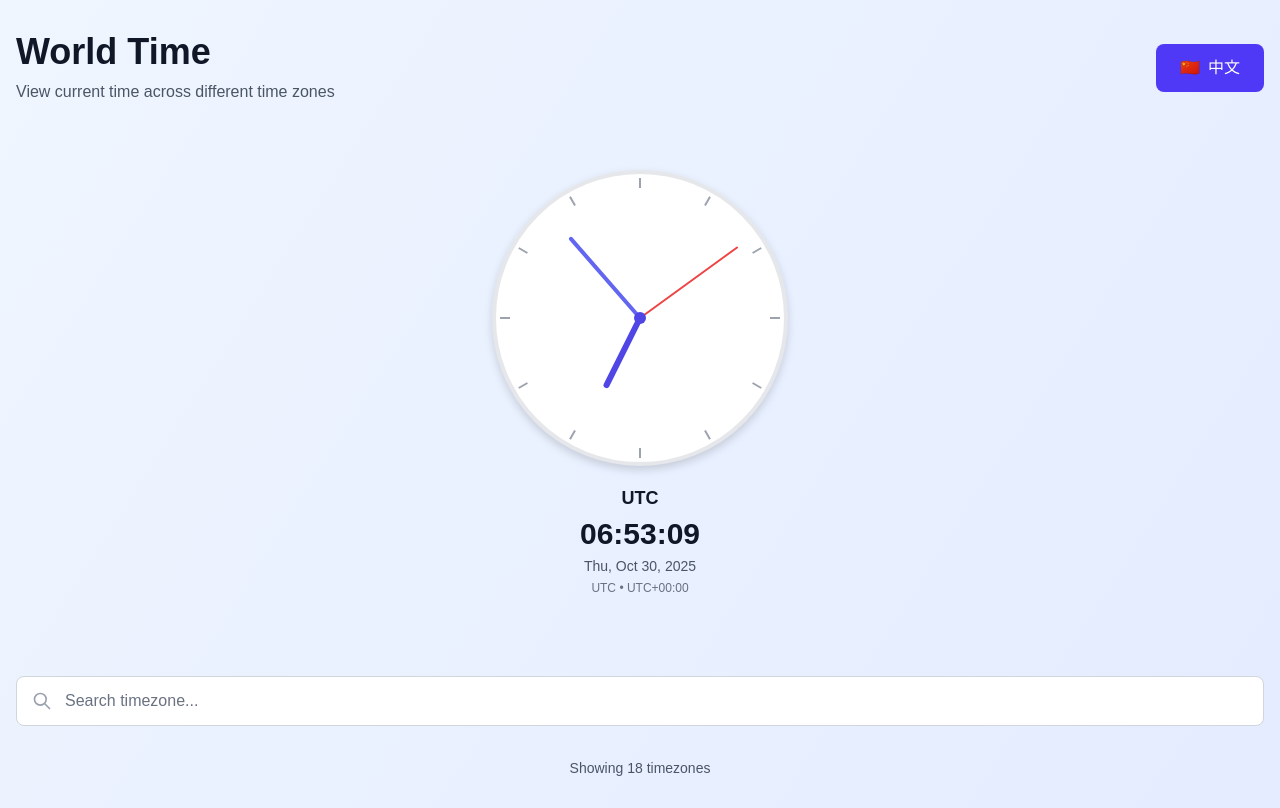
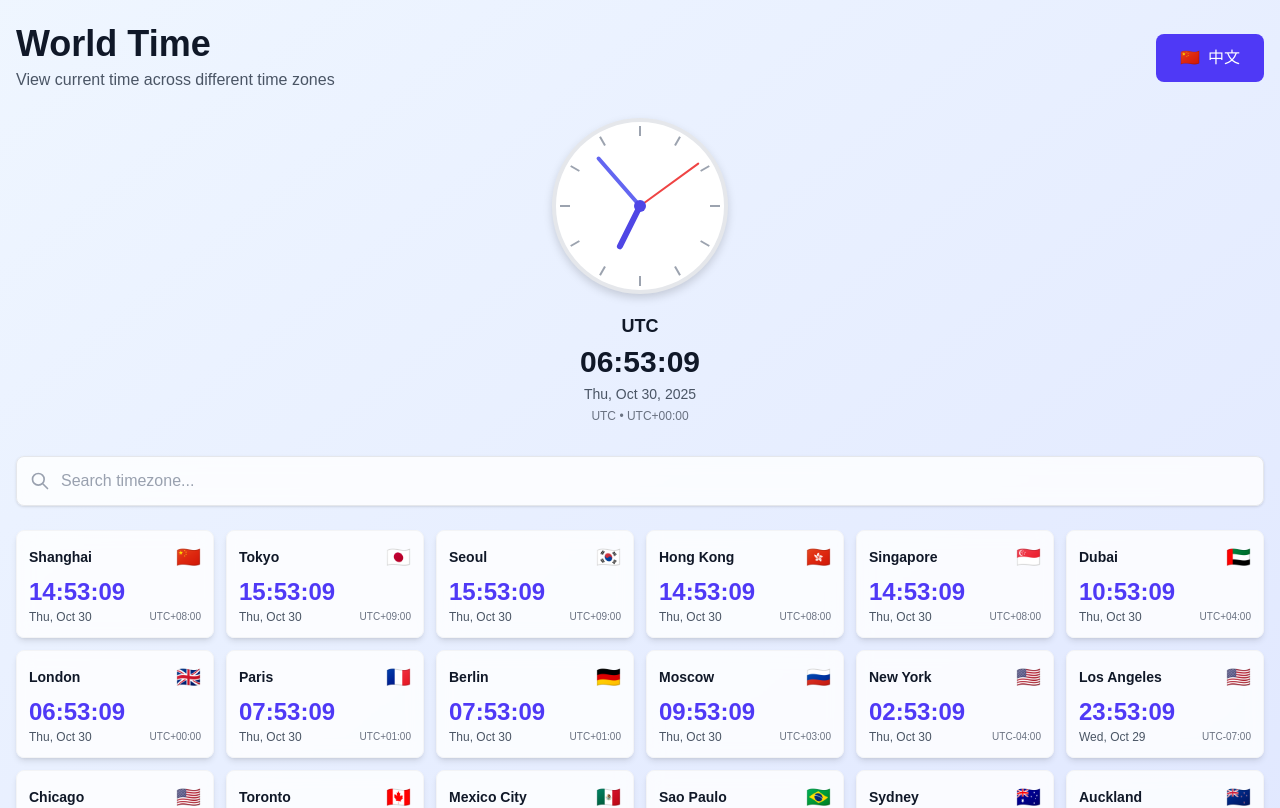
Before and after one commit to ideaprobe/world-time, a Next.js app: page /en in a window 1280 px wide. Shown: the top 808 px of the page. Built offline with nearby package versions, Linux system fonts and the light colour scheme.

Commit message:
feat(ui): 通过响应式设计和时区选择增强世界时钟应用

```diff
--- a/app/[locale]/page.tsx
+++ b/app/[locale]/page.tsx
@@ -1,3 +1,6 @@
+'use client';
+
+import { useState } from 'react';
 import { useTranslations } from 'next-intl';
 import WorldClock from '@/components/WorldClock';
 import LanguageSwitcher from '@/components/LanguageSwitcher';
@@ -5,32 +8,42 @@ import AnalogClock from '@/components/AnalogClock';
 
 export default function Home() {
   const t = useTranslations();
+  // 初始化为本地时区
+  const [selectedTimezone, setSelectedTimezone] = useState<string>(() => {
+    if (typeof window !== 'undefined') {
+      return Intl.DateTimeFormat().resolvedOptions().timeZone;
+    }
+    return 'UTC';
+  });
 
   return (
     <div className="min-h-screen bg-linear-to-br from-blue-50 to-indigo-100 dark:from-gray-900 dark:to-gray-800">
-      <div className="container mx-auto px-4 py-8">
-        <header className="flex justify-between items-center mb-8 gap-2">
+      <div className="container mx-auto px-3 sm:px-4 py-4 sm:py-6">
+        <header className="flex justify-between items-center mb-4 sm:mb-6 gap-2">
           <div className='flex-1'>
-            <h1 className="text-4xl font-bold text-gray-900 dark:text-white mb-2">
+            <h1 className="text-2xl sm:text-3xl lg:text-4xl font-bold text-gray-900 dark:text-white mb-1">
               {t('title')}
             </h1>
-            <p className="text-gray-600 dark:text-gray-300">
+            <p className="text-sm sm:text-base text-gray-600 dark:text-gray-300">
               {t('description')}
             </p>
           </div>
           <LanguageSwitcher />
         </header>
 
-        {/* 圆形时钟 - 显示本地时区 */}
-        <div className="flex justify-center mb-12">
-          <div className="rounded-3xl p-8">
-            <AnalogClock timezone={Intl.DateTimeFormat().resolvedOptions().timeZone} />
+        {/* 圆形时钟 - 显示选中的时区 */}
+        {selectedTimezone && (
+          <div className="flex justify-center mb-6 sm:mb-8">
+            <AnalogClock timezone={selectedTimezone} size={180} />
           </div>
-        </div>
+        )}
 
-        <WorldClock />
+        <WorldClock
+          onTimezoneSelect={setSelectedTimezone}
+          selectedTimezone={selectedTimezone}
+        />
 
-        <footer className="mt-16 text-center text-gray-600 dark:text-gray-400">
+        <footer className="mt-8 sm:mt-12 text-center text-xs sm:text-sm text-gray-600 dark:text-gray-400">
           <p>{t('footer')}</p>
         </footer>
       </div>
--- a/components/TimeZoneCard.tsx
+++ b/components/TimeZoneCard.tsx
@@ -11,9 +11,11 @@ interface TimeZoneCardProps {
   timezone: string;
   flag: string;
   offset: string;
+  isSelected?: boolean;
+  onClick?: () => void;
 }
 
-export default function TimeZoneCard({ city, timezone, flag, offset }: TimeZoneCardProps) {
+export default function TimeZoneCard({ city, timezone, flag, offset, isSelected = false, onClick }: TimeZoneCardProps) {
   const locale = useLocale();
   const timestamp = useClock(1000);
   const timeInZone = useTimezone(timezone, timestamp);
@@ -22,19 +24,23 @@ export default function TimeZoneCard({ city, timezone, flag, offset }: TimeZoneC
   if (!timeInZone) {
     return (
       <motion.div
-        initial={{ opacity: 0, y: 20 }}
-        animate={{ opacity: 1, y: 0 }}
-        transition={{ duration: 0.5 }}
-        className="bg-white dark:bg-gray-800 rounded-2xl shadow-lg p-6"
+        initial={{ opacity: 0, scale: 0.95 }}
+        animate={{ opacity: 1, scale: 1 }}
+        transition={{ duration: 0.3 }}
+        onClick={onClick}
+        className={`backdrop-blur-sm rounded-lg p-2 sm:p-3 border transition-all ${
+          isSelected
+            ? 'bg-indigo-50/90 dark:bg-indigo-900/30 border-indigo-300 dark:border-indigo-600 shadow-lg shadow-indigo-200/50 dark:shadow-indigo-900/50'
+            : 'bg-white/80 dark:bg-gray-800/80 border-gray-100 dark:border-gray-700 shadow-md'
+        }`}
       >
-        <div className="flex items-center justify-between mb-4">
-          <div className="h-6 w-24 bg-gray-200 dark:bg-gray-700 rounded animate-pulse" />
-          <span className="text-3xl">{flag}</span>
+        <div className="flex items-center justify-between mb-1.5">
+          <div className="h-3 w-16 bg-gray-200 dark:bg-gray-700 rounded animate-pulse" />
+          <span className="text-lg sm:text-xl">{flag}</span>
         </div>
-        <div className="space-y-2">
-          <div className="h-10 w-32 bg-gray-200 dark:bg-gray-700 rounded animate-pulse" />
-          <div className="h-4 w-40 bg-gray-200 dark:bg-gray-700 rounded animate-pulse" />
-          <div className="h-3 w-24 bg-gray-200 dark:bg-gray-700 rounded animate-pulse" />
+        <div className="space-y-1">
+          <div className="h-6 w-20 bg-gray-200 dark:bg-gray-700 rounded animate-pulse" />
+          <div className="h-2.5 w-24 bg-gray-200 dark:bg-gray-700 rounded animate-pulse" />
         </div>
       </motion.div>
     );
@@ -42,31 +48,38 @@ export default function TimeZoneCard({ city, timezone, flag, offset }: TimeZoneC
 
   const dayjsLocale = locale === 'zh' ? 'zh-cn' : 'en';
   const time = timeInZone.format('HH:mm:ss');
-  const date = timeInZone.locale(dayjsLocale).format('ddd, MMM D, YYYY');
+  const date = timeInZone.locale(dayjsLocale).format('ddd, MMM D');
 
   return (
     <motion.div
-      initial={{ opacity: 0, y: 20 }}
-      animate={{ opacity: 1, y: 0 }}
-      transition={{ duration: 0.5 }}
-      className="bg-white dark:bg-gray-800 rounded-2xl shadow-lg p-6 hover:shadow-xl transition-shadow"
+      initial={{ opacity: 0, scale: 0.95 }}
+      animate={{ opacity: 1, scale: 1 }}
+      transition={{ duration: 0.3 }}
+      onClick={onClick}
+      className={`backdrop-blur-sm rounded-lg p-2 sm:p-3 border transition-all cursor-pointer group ${
+        isSelected
+          ? 'bg-indigo-50/90 dark:bg-indigo-900/30 border-indigo-300 dark:border-indigo-600 shadow-lg shadow-indigo-200/50 dark:shadow-indigo-900/50'
+          : 'bg-white/80 dark:bg-gray-800/80 border-gray-100 dark:border-gray-700 shadow-md hover:shadow-lg'
+      }`}
     >
-      <div className="flex items-center justify-between mb-4">
-        <h3 className="text-xl font-semibold text-gray-900 dark:text-white">
+      <div className="flex items-center justify-between mb-1.5">
+        <h3 className="text-xs sm:text-sm font-semibold text-gray-900 dark:text-white truncate flex-1 mr-1.5 group-hover:text-indigo-600 dark:group-hover:text-indigo-400 transition-colors">
           {city}
         </h3>
-        <span className="text-3xl">{flag}</span>
+        <span className="text-lg sm:text-xl shrink-0">{flag}</span>
       </div>
 
-      <div className="space-y-2">
-        <div className="text-4xl font-bold text-indigo-600 dark:text-indigo-400 font-mono">
+      <div className="space-y-0.5">
+        <div className="text-xl sm:text-2xl font-bold text-indigo-600 dark:text-indigo-400 font-mono tabular-nums leading-tight">
           {time}
         </div>
-        <div className="text-sm text-gray-600 dark:text-gray-400">
-          {date}
-        </div>
-        <div className="text-xs text-gray-500 dark:text-gray-500">
-          UTC{offset}
+        <div className="flex items-center justify-between text-[10px] sm:text-xs">
+          <span className="text-gray-600 dark:text-gray-400 truncate flex-1">
+            {date}
+          </span>
+          <span className="text-gray-500 dark:text-gray-500 text-[9px] sm:text-[10px] ml-1.5 shrink-0">
+            UTC{offset}
+          </span>
         </div>
       </div>
     </motion.div>
--- a/components/TimezoneSearch.tsx
+++ b/components/TimezoneSearch.tsx
@@ -60,10 +60,10 @@ export default function TimezoneSearch({ onSelect, selectedTimezones }: Timezone
           value={searchQuery}
           onChange={(e) => setSearchQuery(e.target.value)}
           placeholder={locale === 'zh' ? '搜索时区...' : 'Search timezone...'}
-          className="w-full px-4 py-3 pl-12 rounded-lg border border-gray-300 dark:border-gray-600 bg-white dark:bg-gray-800 text-gray-900 dark:text-white placeholder-gray-500 dark:placeholder-gray-400 focus:outline-none focus:ring-2 focus:ring-indigo-500 dark:focus:ring-indigo-400"
+          className="w-full px-4 py-2.5 sm:py-3 pl-11 rounded-lg border border-gray-200 dark:border-gray-700 bg-white/80 dark:bg-gray-800/80 backdrop-blur-sm text-gray-900 dark:text-white placeholder-gray-400 dark:placeholder-gray-500 focus:outline-none focus:ring-0 focus:ring-indigo-400 dark:focus:ring-indigo-500 focus:border-indigo-400 dark:focus:border-indigo-500 transition-all shadow-sm focus:shadow-md"
         />
         <svg
-          className="absolute left-4 top-1/2 -translate-y-1/2 w-5 h-5 text-gray-400"
+          className="absolute left-3.5 top-1/2 -translate-y-1/2 w-4 h-4 sm:w-5 sm:h-5 text-gray-400"
           fill="none"
           stroke="currentColor"
           viewBox="0 0 24 24"
@@ -79,32 +79,32 @@ export default function TimezoneSearch({ onSelect, selectedTimezones }: Timezone
 
       {/* 搜索结果下拉框 */}
       {searchResults.length > 0 && (
-        <div className="absolute z-10 w-full mt-2 bg-white dark:bg-gray-800 rounded-lg shadow-xl border border-gray-200 dark:border-gray-700 max-h-96 overflow-y-auto">
+        <div className="absolute z-10 w-full mt-2 bg-white/95 dark:bg-gray-800/95 backdrop-blur-md rounded-lg shadow-xl border border-gray-200 dark:border-gray-700 max-h-96 overflow-y-auto">
           {searchResults.map(({ item }) => {
             const isSelected = selectedTimezones.includes(item.timezone);
             return (
               <button
                 key={item.timezone}
                 onClick={() => handleToggleTimezone(item.timezone)}
-                className={`w-full px-4 py-3 text-left hover:bg-gray-50 dark:hover:bg-gray-700 border-b border-gray-100 dark:border-gray-700 last:border-b-0 transition-colors ${
-                  isSelected ? 'bg-indigo-50 dark:bg-indigo-900/20' : ''
+                className={`w-full px-3 sm:px-4 py-2.5 sm:py-3 text-left hover:bg-gray-50 dark:hover:bg-gray-700/50 border-b border-gray-100 dark:border-gray-700/50 last:border-b-0 transition-colors ${
+                  isSelected ? 'bg-indigo-50/80 dark:bg-indigo-900/20' : ''
                 }`}
               >
                 <div className="flex items-center justify-between">
-                  <div className="flex items-center gap-3">
-                    <span className="text-2xl">{timezoneLocales[item.timezone].flag}</span>
-                    <div>
-                      <div className="font-medium text-gray-900 dark:text-white">
+                  <div className="flex items-center gap-2 sm:gap-3 flex-1 min-w-0">
+                    <span className="text-xl sm:text-2xl shrink-0">{timezoneLocales[item.timezone].flag}</span>
+                    <div className="min-w-0 flex-1">
+                      <div className="font-medium text-sm sm:text-base text-gray-900 dark:text-white truncate">
                         {item.name}
                       </div>
-                      <div className="text-sm text-gray-500 dark:text-gray-400">
+                      <div className="text-xs sm:text-sm text-gray-500 dark:text-gray-400 truncate">
                         {item.timezone} • UTC{timezoneLocales[item.timezone].offset}
                       </div>
                     </div>
                   </div>
                   {isSelected && (
                     <svg
-                      className="w-5 h-5 text-indigo-600 dark:text-indigo-400"
+                      className="w-4 h-4 sm:w-5 sm:h-5 text-indigo-600 dark:text-indigo-400 shrink-0 ml-2"
                       fill="currentColor"
                       viewBox="0 0 20 20"
                     >
--- a/components/WorldClock.tsx
+++ b/components/WorldClock.tsx
@@ -6,31 +6,49 @@ import TimeZoneCard from './TimeZoneCard';
 import TimezoneSearch from './TimezoneSearch';
 import { popularTimezones, timezoneLocales } from '@/lib/timezones';
 
-export default function WorldClock() {
+interface WorldClockProps {
+  onTimezoneSelect: (timezone: string) => void;
+  selectedTimezone: string;
+}
+
+export default function WorldClock({ onTimezoneSelect, selectedTimezone }: WorldClockProps) {
   const locale = useLocale() as 'zh' | 'en';
-  const [selectedTimezones, setSelectedTimezones] = useState<string[]>(popularTimezones);
+  // 初始化：本地时区 + 热门时区
+  const [selectedTimezones, setSelectedTimezones] = useState<string[]>(() => {
+    if (typeof window !== 'undefined') {
+      const localTimezone = Intl.DateTimeFormat().resolvedOptions().timeZone;
+      return [localTimezone, ...popularTimezones.filter(tz => tz !== localTimezone)];
+    }
+    return popularTimezones;
+  });
+
+  // 处理时区选择/取消
+  const handleTimezoneToggle = (timezones: string[]) => {
+    setSelectedTimezones(timezones);
+    // 如果当前选中的时区被移除了，选择第一个
+    if (timezones.length > 0 && !timezones.includes(selectedTimezone)) {
+      onTimezoneSelect(timezones[0]);
+    }
+  };
 
   return (
-    <div className="space-y-8">
+    <div className="space-y-4 sm:space-y-6">
       {/* 搜索框 */}
       <div className="flex justify-center">
         <TimezoneSearch
-          onSelect={setSelectedTimezones}
+          onSelect={handleTimezoneToggle}
           selectedTimezones={selectedTimezones}
         />
       </div>
 
-      {/* 已选择的时区提示 */}
-      {selectedTimezones.length > 0 && (
-        <div className="text-center text-sm text-gray-600 dark:text-gray-400">
-          {locale === 'zh' ? '显示' : 'Showing'} {selectedTimezones.length} {locale === 'zh' ? '个时区' : 'timezones'}
-        </div>
-      )}
-
-      {/* 时区卡片网格 */}
-      <div className="grid grid-cols-1 md:grid-cols-2 lg:grid-cols-4 gap-6">
+      {/* 时区卡片网格 - 优化移动端显示 */}
+      <div className="grid grid-cols-2 sm:grid-cols-3 md:grid-cols-4 lg:grid-cols-5 xl:grid-cols-6 2xl:grid-cols-7 gap-2 sm:gap-3">
         {selectedTimezones.map((timezone) => {
           const localeData = timezoneLocales[timezone];
+          if (!localeData) return null;
+
+          const isSelected = timezone === selectedTimezone;
+
           return (
             <TimeZoneCard
               key={timezone}
@@ -38,14 +56,25 @@ export default function WorldClock() {
               timezone={timezone}
               flag={localeData.flag}
               offset={localeData.offset}
+              isSelected={isSelected}
+              onClick={() => onTimezoneSelect(timezone)}
             />
           );
         })}
       </div>
 
       {selectedTimezones.length === 0 && (
-        <div className="text-center py-12 text-gray-500 dark:text-gray-400">
+        <div className="text-center py-8 sm:py-12 text-sm sm:text-base text-gray-500 dark:text-gray-400">
           {locale === 'zh' ? '请搜索并选择时区' : 'Please search and select timezones'}
+        </div>
+      )}
+
+      {/* 已选择的时区提示 */}
+      {selectedTimezones.length > 0 && (
+        <div className="flex items-center justify-center gap-2 text-xs sm:text-sm">
+          <div className="px-2.5 py-0.5 sm:px-3 sm:py-1 rounded-full bg-indigo-100 dark:bg-indigo-900/30 text-indigo-700 dark:text-indigo-300 font-medium">
+            {selectedTimezones.length} {locale === 'zh' ? '个时区' : 'timezones'}
+          </div>
         </div>
       )}
     </div>
```
Also changed, not shown: components/AnalogClock.tsx (+6 -6 lines).
